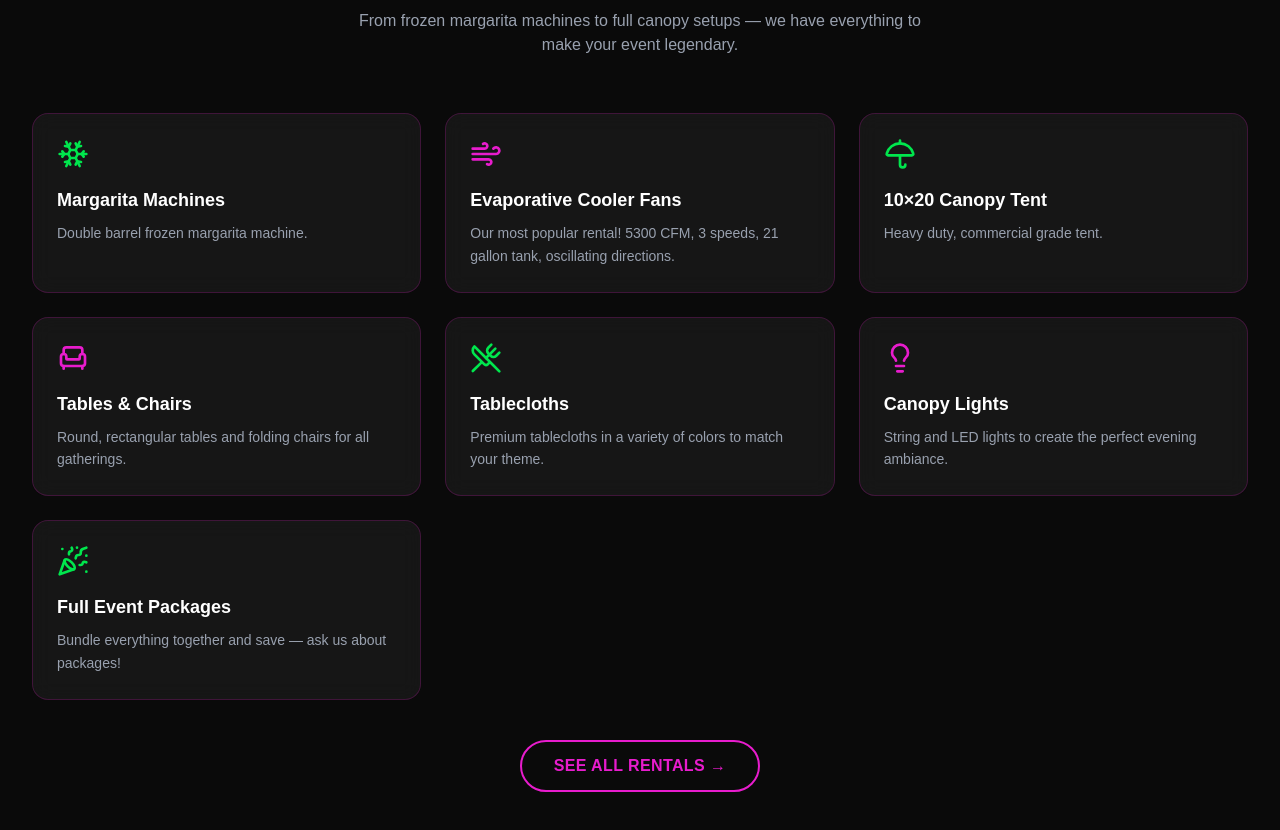
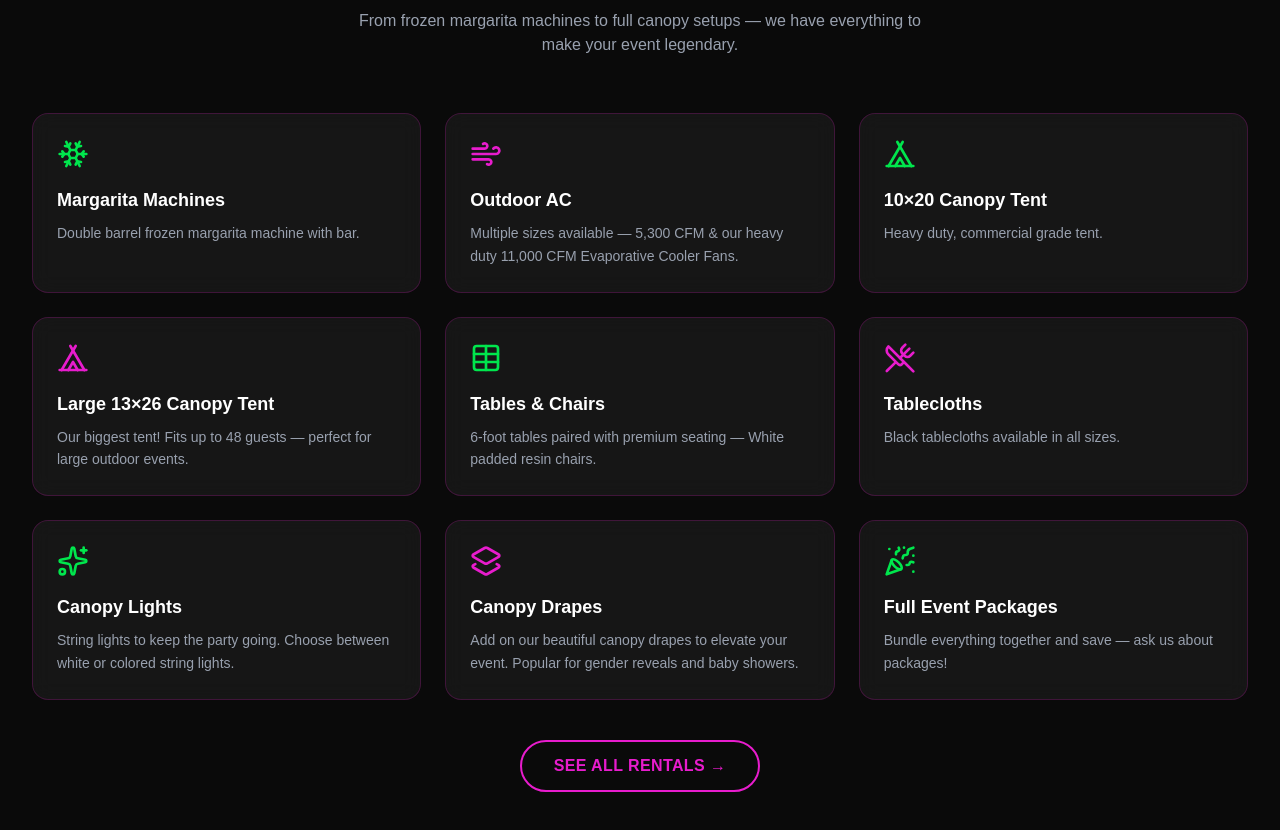
Before and after one commit to founderai/frozenbexar, a Next.js app: page / in a window 1280 px wide. Shown: the part 940-1770 px from the top of the page. Built offline with nearby package versions, Linux system fonts and the light colour scheme.

Commit message:
Update What We Offer section, new icons, new items, hero All to pink

```diff
--- a/app/page.tsx
+++ b/app/page.tsx
@@ -1,14 +1,16 @@
 import Image from "next/image";
 import Link from "next/link";
-import { Star, Snowflake, PartyPopper, Umbrella, Armchair, Lightbulb, UtensilsCrossed, CheckCircle2, Wind, Quote } from "lucide-react";
+import { Star, Snowflake, PartyPopper, Tent, Table, Sparkles, UtensilsCrossed, CheckCircle2, Wind, Quote, Layers2 } from "lucide-react";
 
 const rentals = [
-  { icon: <Snowflake size={32} className="text-[#00e64d]" />, name: "Margarita Machines", desc: "Double barrel frozen margarita machine." },
-  { icon: <Wind size={32} className="text-[#e81ccd]" />, name: "Evaporative Cooler Fans", desc: "Our most popular rental! 5300 CFM, 3 speeds, 21 gallon tank, oscillating directions." },
-  { icon: <Umbrella size={32} className="text-[#00e64d]" />, name: "10×20 Canopy Tent", desc: "Heavy duty, commercial grade tent." },
-  { icon: <Armchair size={32} className="text-[#e81ccd]" />, name: "Tables & Chairs", desc: "Round, rectangular tables and folding chairs for all gatherings." },
-  { icon: <UtensilsCrossed size={32} className="text-[#00e64d]" />, name: "Tablecloths", desc: "Premium tablecloths in a variety of colors to match your theme." },
-  { icon: <Lightbulb size={32} className="text-[#e81ccd]" />, name: "Canopy Lights", desc: "String and LED lights to create the perfect evening ambiance." },
+  { icon: <Snowflake size={32} className="text-[#00e64d]" />, name: "Margarita Machines", desc: "Double barrel frozen margarita machine with bar." },
+  { icon: <Wind size={32} className="text-[#e81ccd]" />, name: "Outdoor AC", desc: "Multiple sizes available — 5,300 CFM & our heavy duty 11,000 CFM Evaporative Cooler Fans." },
+  { icon: <Tent size={32} className="text-[#00e64d]" />, name: "10×20 Canopy Tent", desc: "Heavy duty, commercial grade tent." },
+  { icon: <Tent size={32} className="text-[#e81ccd]" />, name: "Large 13×26 Canopy Tent", desc: "Our biggest tent! Fits up to 48 guests — perfect for large outdoor events." },
+  { icon: <Table size={32} className="text-[#00e64d]" />, name: "Tables & Chairs", desc: "6-foot tables paired with premium seating — White padded resin chairs." },
+  { icon: <UtensilsCrossed size={32} className="text-[#e81ccd]" />, name: "Tablecloths", desc: "Black tablecloths available in all sizes." },
+  { icon: <Sparkles size={32} className="text-[#00e64d]" />, name: "Canopy Lights", desc: "String lights to keep the party going. Choose between white or colored string lights." },
+  { icon: <Layers2 size={32} className="text-[#e81ccd]" />, name: "Canopy Drapes", desc: "Add on our beautiful canopy drapes to elevate your event. Popular for gender reveals and baby showers." },
   { icon: <PartyPopper size={32} className="text-[#00e64d]" />, name: "Full Event Packages", desc: "Bundle everything together and save — ask us about packages!" },
 ];
 
@@ -93,7 +95,7 @@ export default function Home() {
             </div>
 
             <h1 className="text-5xl sm:text-6xl lg:text-7xl font-black leading-tight mb-6">
-              <span style={{ background: "linear-gradient(135deg,#00e64d,#a8ff78)", WebkitBackgroundClip: "text", WebkitTextFillColor: "transparent" }}>Keeping You Cool</span><span className="text-white"> All </span><span style={{ background: "linear-gradient(135deg,#e81ccd,#ff6ef7)", WebkitBackgroundClip: "text", WebkitTextFillColor: "transparent" }}>Summer</span><span className="text-white"> Long.</span>
+              <span style={{ background: "linear-gradient(135deg,#00e64d,#a8ff78)", WebkitBackgroundClip: "text", WebkitTextFillColor: "transparent" }}>Keeping You Cool</span><span style={{ background: "linear-gradient(135deg,#e81ccd,#ff6ef7)", WebkitBackgroundClip: "text", WebkitTextFillColor: "transparent" }}> All </span><span style={{ background: "linear-gradient(135deg,#e81ccd,#ff6ef7)", WebkitBackgroundClip: "text", WebkitTextFillColor: "transparent" }}>Summer</span><span className="text-white"> Long.</span>
             </h1>
 
             <p className="text-gray-300 text-lg leading-relaxed mb-8 max-w-lg">
```
